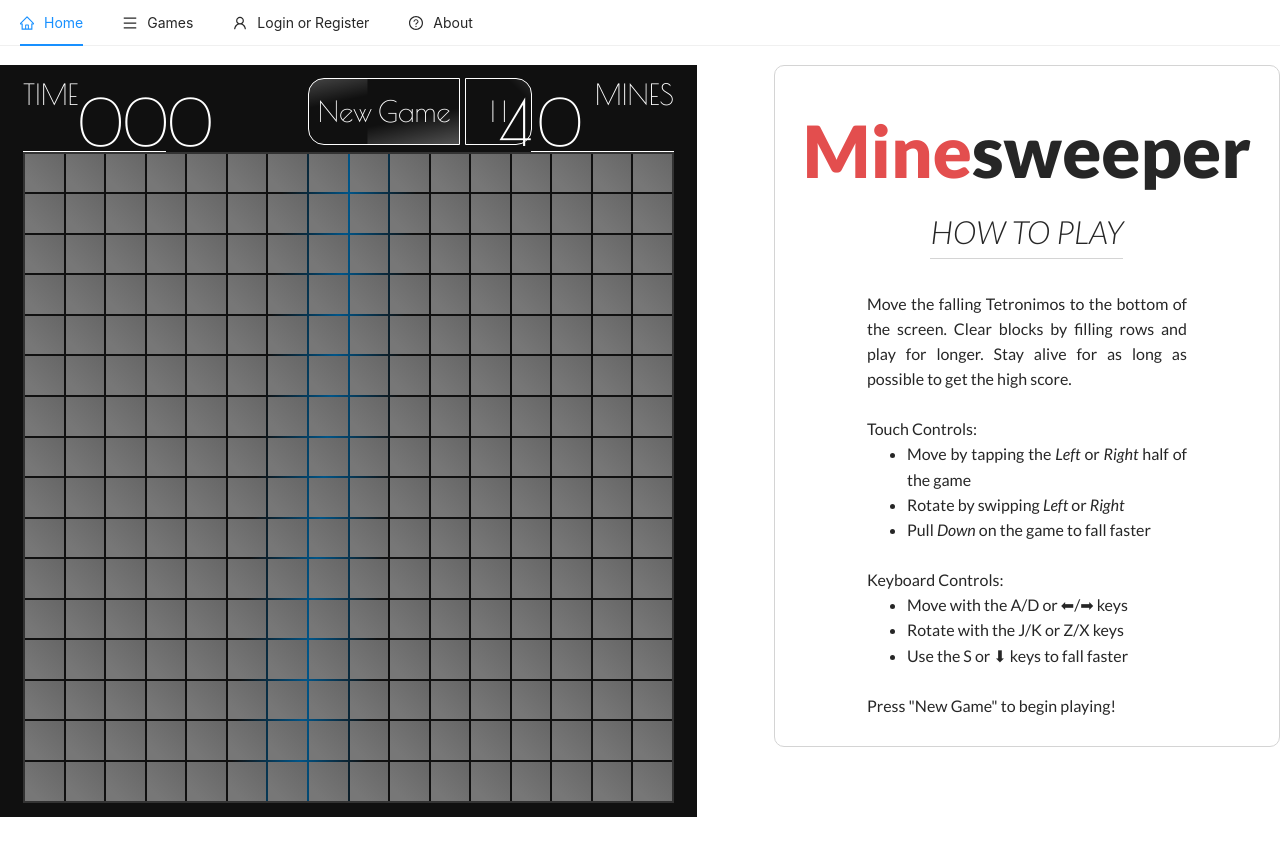
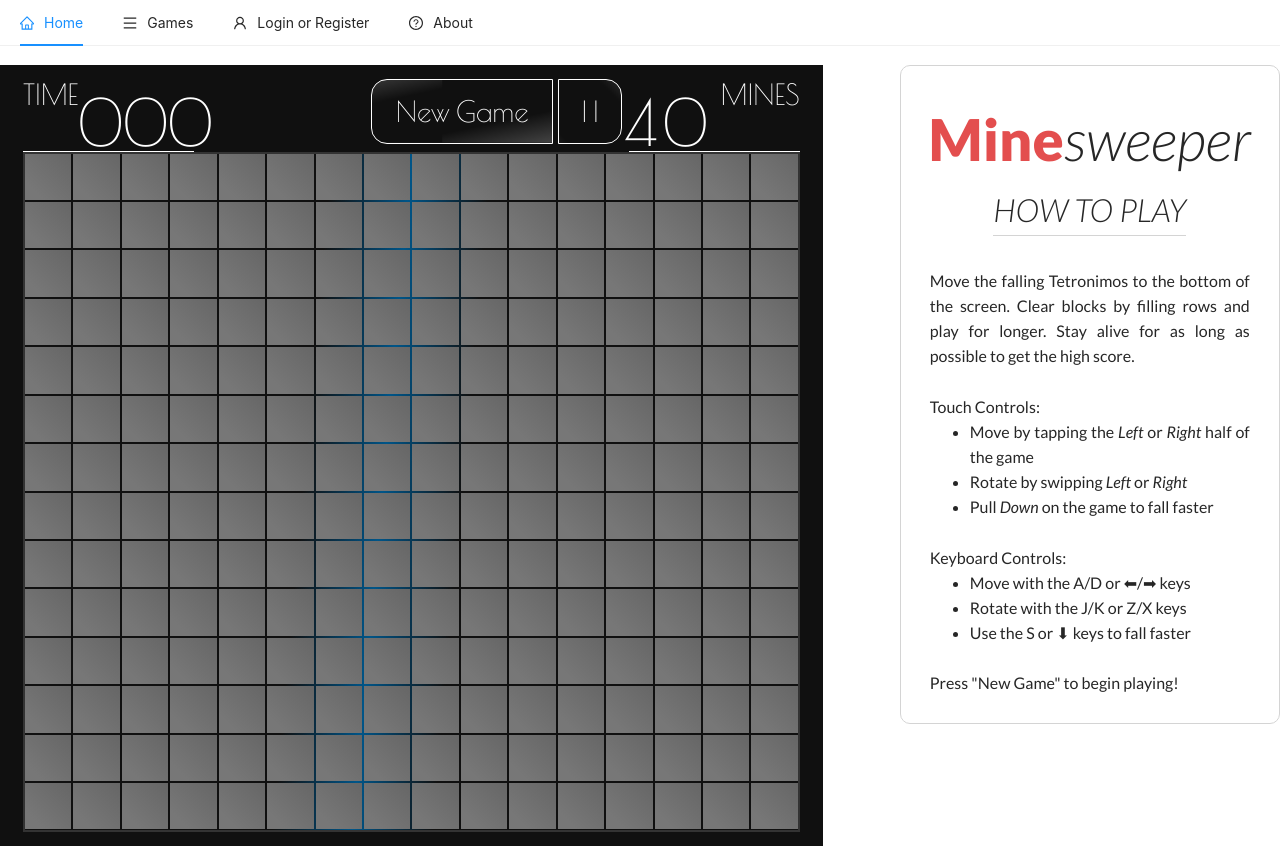
Before and after one commit to Manion-sebastian/waggroup, a Next.js app: page /minesweeper in a window 1280 px wide. Before the commit the page ends 817 px from the top, so only its background shows below. Built offline with nearby package versions, Linux system fonts and the light colour scheme.

Commit message:
makes game display more responsive

```diff
--- a/pages/minesweeper.tsx
+++ b/pages/minesweeper.tsx
@@ -1,5 +1,5 @@
 // Next
-import styles from '../styles/tetris/TetrisPage.module.css'
+import styles from '../styles/tetris/gameDisplay.module.css'
 
 // React
 import React from 'react'
@@ -10,11 +10,11 @@
 const mineSweeperGame = (props: Props) => {
   return (
     <div>
-      <section className={`TETRIS DISPLAY ${styles.gameDisplay}`}>
+      <section className={`MS DISPLAY ${styles.gameDisplay}`}>
         <MineSweeperGame />
         <div className={`INSTRUCTIONS WRAPPER ${styles.gameDetails}`}>
-          <p className={`TITLE ${styles.gameTitle}`}>
-            <span className={styles.red}>Mine</span>
+          <p className={`TITLE ${styles.gameTitle} ${styles.MSFont}`}>
+            <span className={`${styles.red} ${styles.MINE}`}>Mine</span>
             <span className=''>sweeper</span>
           </p>
 
--- a/pages/tetris.tsx
+++ b/pages/tetris.tsx
@@ -1,5 +1,5 @@
 // Next
-import styles from '../styles/tetris/TetrisPage.module.css'
+import styles from '../styles/tetris/gameDisplay.module.css'
 
 // React
 import * as React from 'react'
--- a/styles/tetris/TetrisPage.module.css
+++ b/styles/tetris/gameDisplay.module.css
@@ -59,6 +59,20 @@
   margin: 0 auto 2rem;
 }
 
+/* MS */
+.MSFont {
+  font-family: 'Lato', sans-serif;
+  font-size: clamp(3.6rem, 3.6vw, 13.5rem);
+  font-weight: 300;
+  font-style: italic;
+  border: none;
+}
+
+.MINE {
+  font-weight: 900;
+  font-style: initial;
+}
+
 /* COLORS */
 .red {
   --tetris-red: rgb(227 78 78);
```
